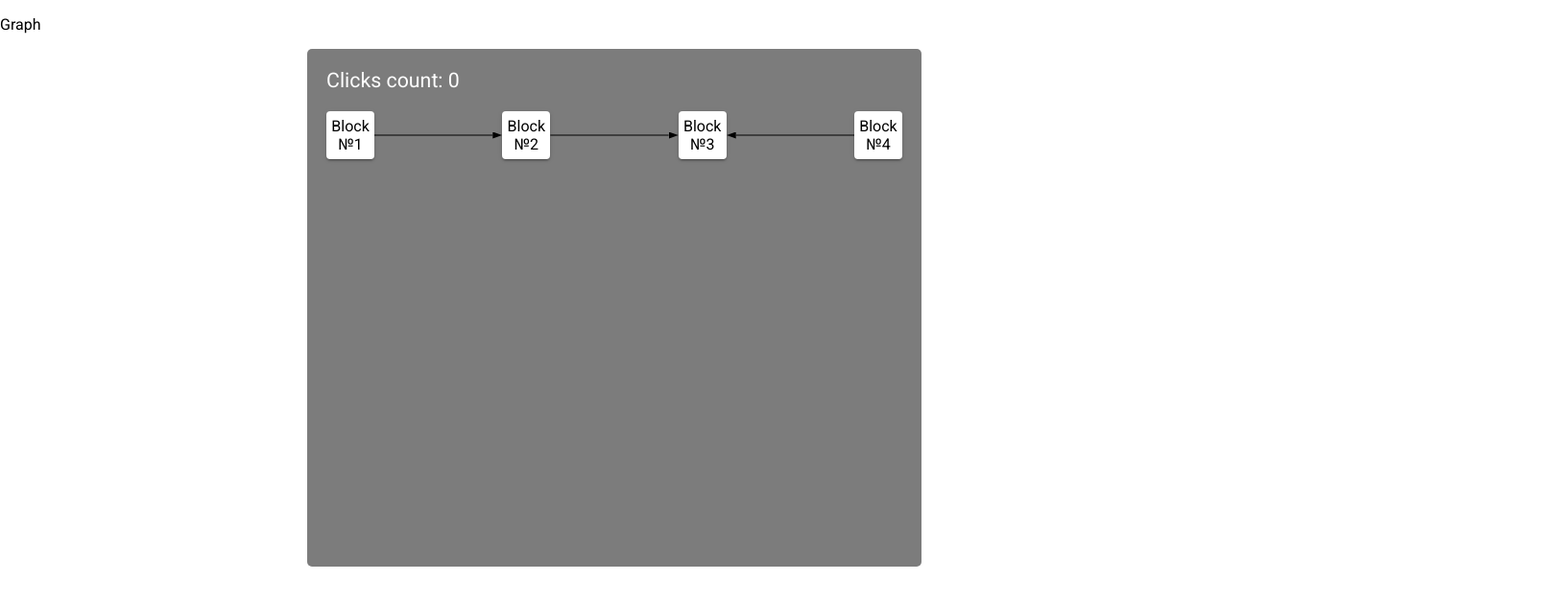
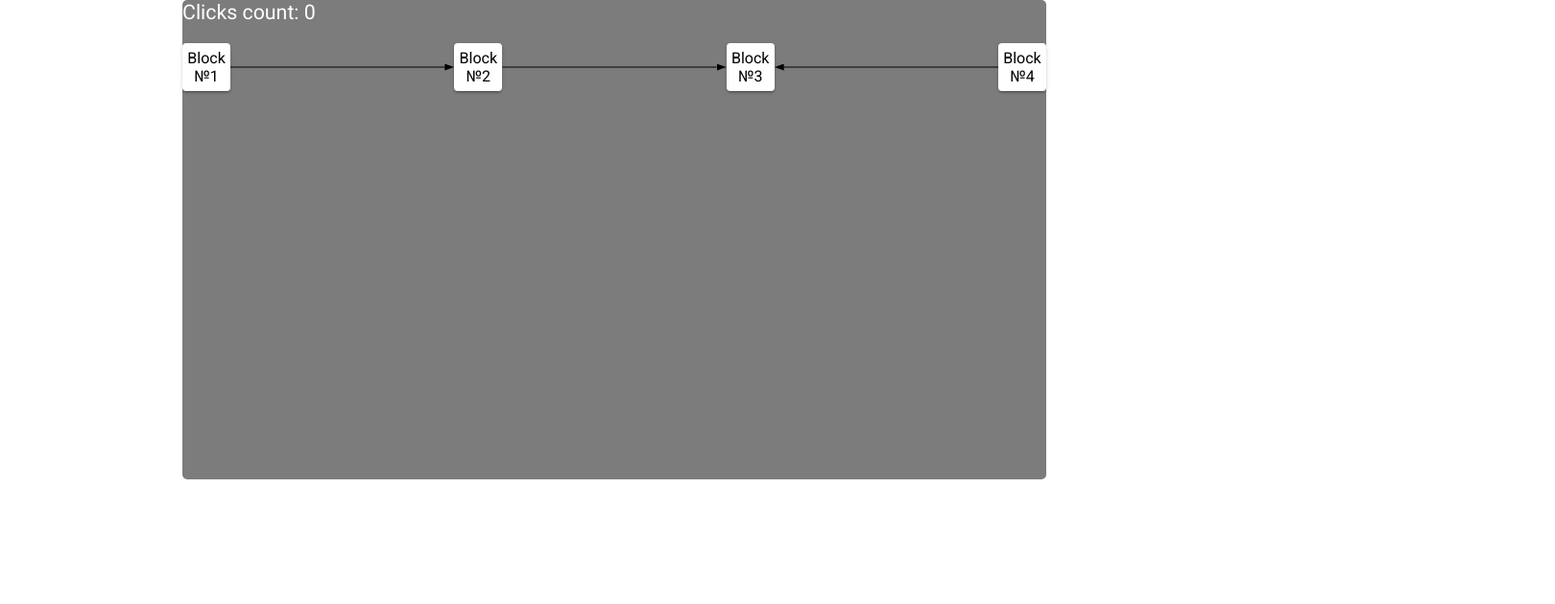
Before and after one commit to idtambiev/Graph, an Angular app: page / in a window 1280 px wide. Shown: the top 630 px of the page at 96% size, 1620 px wide, since content can reach past the window. Built offline with nearby package versions, Linux system fonts and the light colour scheme.

Commit message:
Fixed style svg

```diff
--- a/src/app/components/graph/graph.component.html
+++ b/src/app/components/graph/graph.component.html
@@ -28,6 +28,7 @@
         [attr.y1]="line.y1"
         [attr.x2]="line.x2"
         [attr.y2]="line.y2"
+        (click)="clickOnLine(line)"
         stroke="black"
         marker-end="url(#arrowhead)"/>
     </svg>
--- a/src/app/components/graph/graph.component.scss
+++ b/src/app/components/graph/graph.component.scss
@@ -2,6 +2,11 @@
     display: flex;
     flex-direction: column;
     height: auto;
+    width: 900px;
+    height: 500px;
+    background-color: rgb(124, 124, 124);
+    margin: 0 auto;
+    border-radius: 5px;
 
     .count-wrapper{
         color: white;
@@ -20,6 +25,6 @@
 
 svg{
     position: absolute;
-    width: 100%;
-    height: 100%;
+    width: 900px;
+    height: 600px;
 }
--- a/src/app/components/graph/graph.component.ts
+++ b/src/app/components/graph/graph.component.ts
@@ -216,4 +216,8 @@ export class GraphComponent implements OnInit, AfterViewInit {
     const wrapper = document.getElementById('graph-wrapper');
     return wrapper!.getBoundingClientRect();
   }
+
+  clickOnLine(line: any){
+    console.log(line);
+  }
 }
--- a/src/app/components/main/main.component.html
+++ b/src/app/components/main/main.component.html
@@ -1,4 +1,3 @@
-<p>Graph</p>
 <div class="wrapper">
     <!-- <app-blocks-list (returnEvent)="getNewBlock($event)"></app-blocks-list> -->
     <app-graph></app-graph>
--- a/src/app/components/main/main.component.scss
+++ b/src/app/components/main/main.component.scss
@@ -1,9 +1,9 @@
 .wrapper{
-    width: 600px;
-    height: 500px;
-    background-color: rgb(124, 124, 124);
-    padding: 20px;
-    margin: 0 auto;
-    border-radius: 5px;
+    // width: 900px;
+    // height: 600px;
+    // background-color: rgb(124, 124, 124);
+    // padding: 20px;
+    // margin: 0 auto;
+    // border-radius: 5px;
     // z-index: 1;
 }
```
